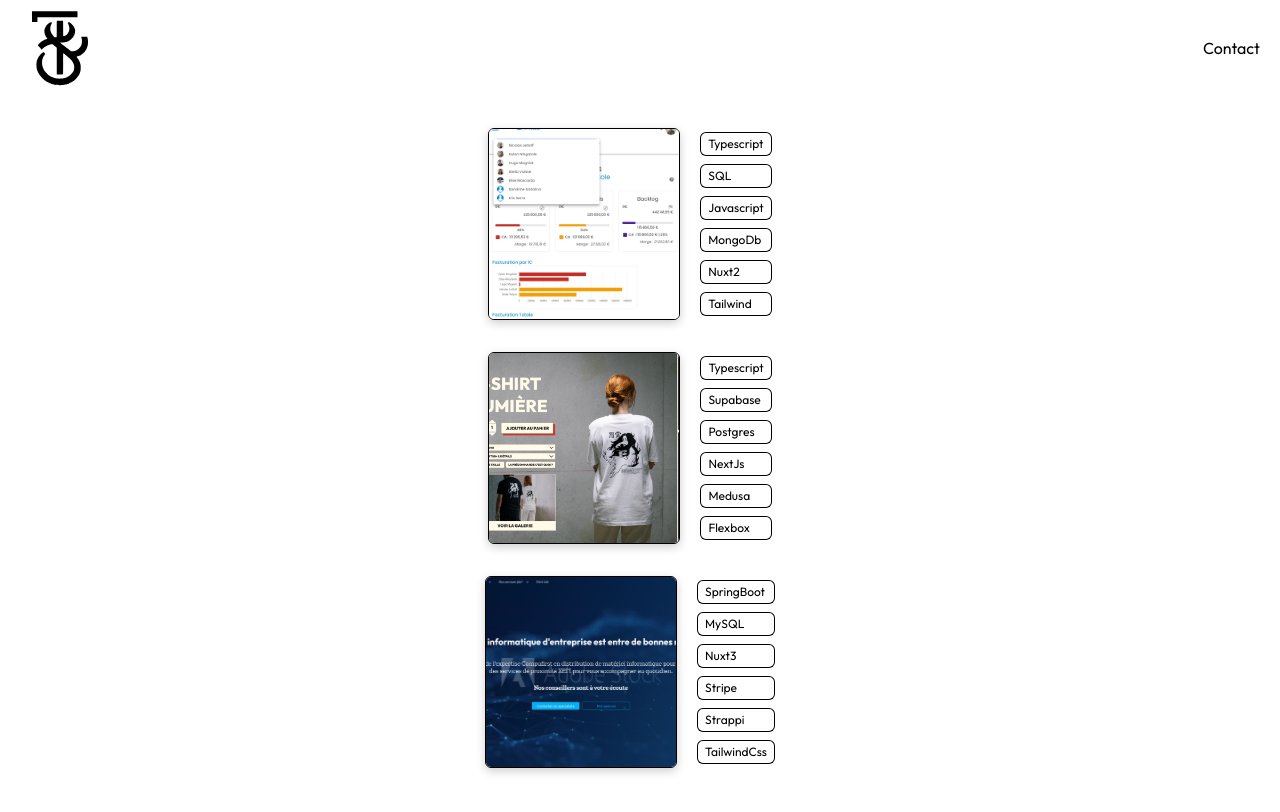
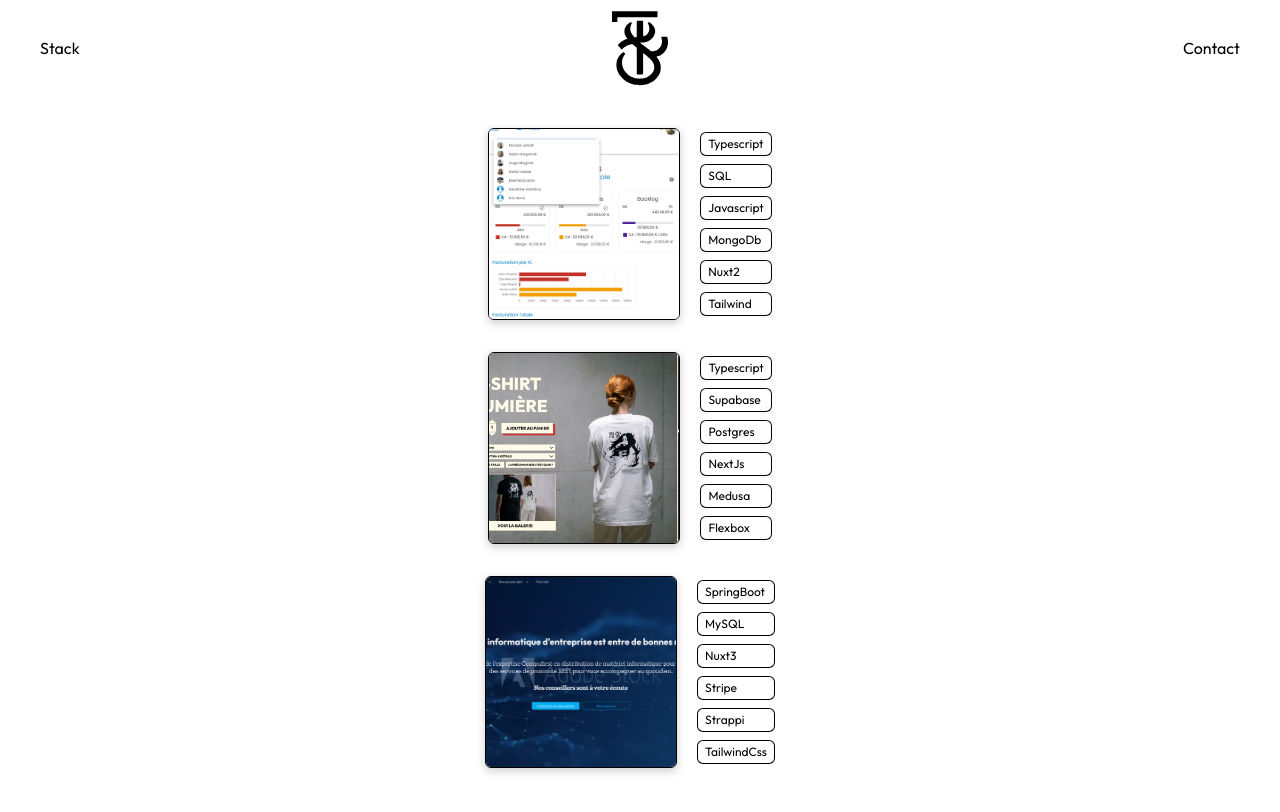
Before and after one commit to TheoLalande/portefolio, a Next.js app: page / in a window 1280 px wide. Shown: the top 812 px of the page. Built offline with nearby package versions, Linux system fonts and the light colour scheme.

Commit message:
modif navbar

```diff
--- a/src/app/components/Projects/Project.jsx
+++ b/src/app/components/Projects/Project.jsx
@@ -32,7 +32,9 @@ const Project = (props) => {
         />
         {isHovered ? (
           <div>
-            <p className="transition-opacity opacity-100 w-full flex justify-center absolute top-10 left-auto text-center duration-500 text-lg">
+            <p
+              className={`transition-opacity opacity-100 w-full flex justify-center absolute top-10 left-auto text-center duration-500 text-lg ${props.titleColor}`}
+            >
               {props.projectName}
             </p>
             <button
--- a/src/app/components/common/Navbar.jsx
+++ b/src/app/components/common/Navbar.jsx
@@ -3,17 +3,20 @@ import React from "react";
 
 const Navbar = () => {
   return (
-    <div className="text-black flex flex-row justify-between items-center pt-2 px-5 w-full">
-      <div className="relative w-10 h-10 sm:w-12 sm:h-12 md:w-16 md:h-16 lg:w-20 lg:h-20">
+    <div className="text-black flex flex-row justify-between items-center pt-2 px-10 w-full">
+      <a href="/" className="flex w-1/3 text-base justify-start ">
+        Stack
+      </a>
+      <div className="relative flex w-10 h-10  sm:w-12 sm:h-12 md:w-16 md:h-16 lg:w-20 lg:h-20">
         <Image
           src="/logo.svg"
           alt="logo"
           fill
-          className="object-contain"
+          className="object-contain w-10 h-10"
           priority
         />
       </div>
-      <a href="/" className="text-base">
+      <a href="/" className=" flex w-1/3 text-base justify-end ">
         Contact
       </a>
     </div>
--- a/src/app/page.js
+++ b/src/app/page.js
@@ -10,6 +10,7 @@ export default function Home() {
         <Project
           projectName="Datafirst"
           thumbnail="/Assets/ProjectPictures/Datafirst/Datafirst.png"
+          titleColor={"text-[#000000]"}
           picturePath="/Assets/ProjectPictures/Datafirst/"
           projectDesc="Plateforme interne de KPIs"
           badges={[
@@ -31,6 +32,7 @@ export default function Home() {
         />
         <Project
           projectName="Onryo"
+          titleColor={"text-[#000000]"}
           thumbnail="/Assets/ProjectPictures/Onryo/onryo.png"
           picturePath="/Assets/ProjectPictures/Onryo/"
           projectDesc="Site E-commerce de vente de t-shirts"
@@ -51,6 +53,7 @@ export default function Home() {
         />
         <Project
           projectName="Compufirst"
+          titleColor={"text-[#FFFFFF]"}
           thumbnail="/Assets/ProjectPictures/Compufirst/compufirst.png"
           picturePath="/Assets/ProjectPictures/Compufirst/"
           projectDesc="Site de vente de matériel informatique (B2B)"
```
